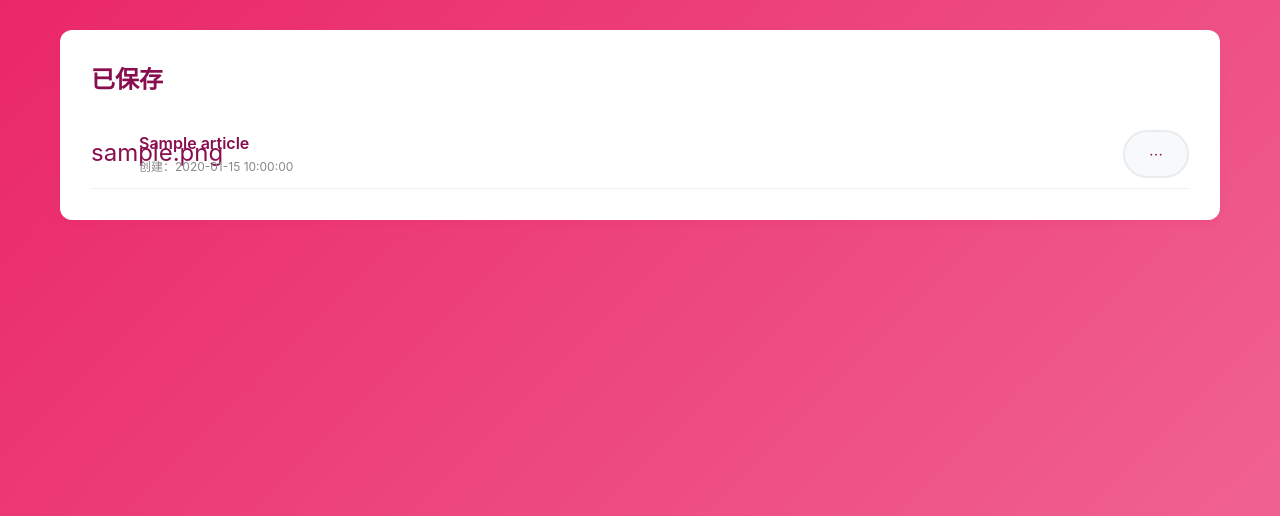
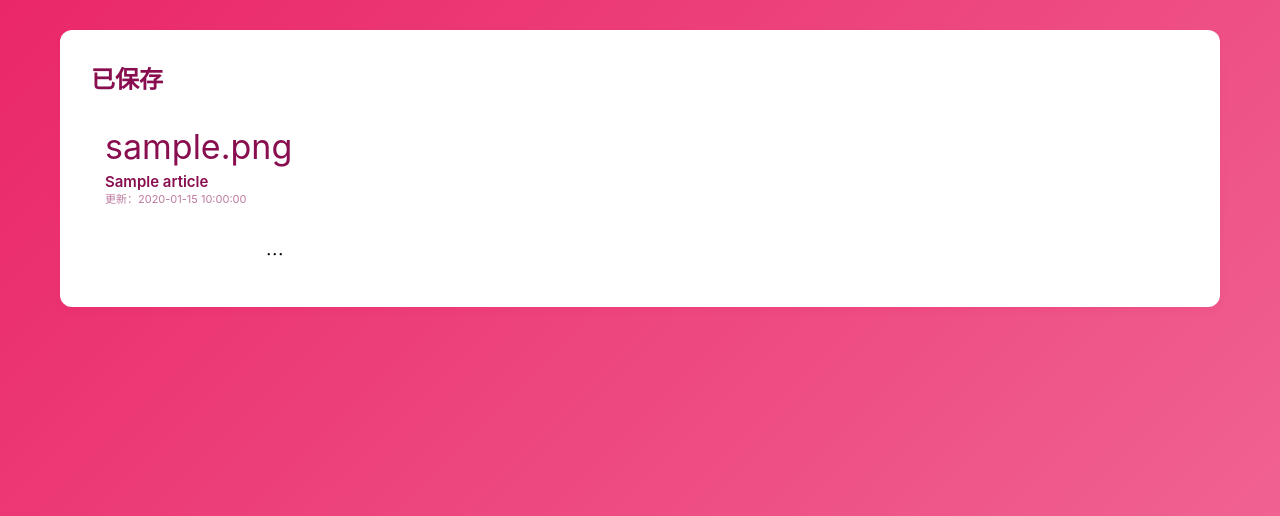
Before and after one commit to buynonsense/YomuTomo, a FastAPI app: page /dashboard in a window 1280 px wide. Shown: the part 271-787 px from the top of the page. Run offline with FastAPI, Linux system fonts and the light colour scheme; the visitor is signed in with stand-in values (Sample User, id 1); tables that the repository leaves empty hold one stand-in row (values such as "Sample post").

Commit message:
refactor(dashboard): 重构仪表板布局和交互
- 采用 Grid 布局替换原有的列表布局，实现响应式文章气泡矩阵
- 添加文章气泡组件，优化文章列表项的样式和交互
- 实现 Action Panel 组件，用于文章重命名和删除操作
- 优化用户体验，增加键盘事件监听，支持快捷键关闭操作面板

```diff
--- a/static/css/new_style.css
+++ b/static/css/new_style.css
@@ -21,6 +21,99 @@
   padding: 0;
   box-sizing: border-box;
 }
+  /* ===== 文章气泡矩阵布局 ===== */
+  .article-grid {
+    display: grid;
+    grid-template-columns: repeat(auto-fill, minmax(180px, 1fr));
+    gap: 16px;
+  }
+  .article-bubble {
+    position: relative;
+    background: radial-gradient(circle at 30% 30%, var(--card-bg-hover) 0%, var(--card-bg) 70%);
+    border: 1px solid var(--border-color);
+    border-radius: 18px;
+    padding: 14px 14px 46px 14px;
+    overflow: hidden;
+    cursor: pointer;
+    transition: transform .18s ease, box-shadow .25s ease, border-color .25s ease;
+    min-height: 160px;
+    display: flex;
+    flex-direction: column;
+    backdrop-filter: blur(4px);
+  }
+  .article-bubble:hover {
+    transform: translateY(-4px);
+    border-color: var(--primary-color);
+    box-shadow: 0 8px 20px rgba(0,0,0,.08), 0 2px 4px rgba(0,0,0,.04);
+  }
+  .bubble-emoji { font-size: 34px; line-height: 1; margin-bottom: 8px; }
+  .bubble-title { font-weight: 600; font-size: 15px; line-height: 1.3; max-height: 2.6em; overflow: hidden; }
+  .bubble-meta { margin-top: auto; font-size: 11px; opacity: .55; }
+  .bubble-menu-btn {
+    position: absolute;
+    right: 6px;
+    bottom: 6px;
+    width: 34px;
+    height: 34px;
+    border-radius: 10px;
+    border: 1px solid var(--border-color);
+    background: var(--card-bg);
+    display: flex;
+    align-items: center;
+    justify-content: center;
+    font-size: 18px;
+    cursor: pointer;
+    transition: background .2s, border-color .2s;
+  }
+  .bubble-menu-btn:hover { background: var(--card-bg-hover); border-color: var(--primary-color); }
+
+  /* ===== Action Panel 蒙层 ===== */
+  .action-overlay {
+    position: fixed;
+    inset: 0;
+    background: transparent; /* 取消遮罩 */
+    display: none;
+    align-items: center;
+    justify-content: center;
+    padding: 30px 20px;
+    z-index: 1200;
+    opacity: 0;
+    transition: opacity .2s ease;
+  }
+  .action-overlay.show { opacity: 1; }
+  /* TODO[TechDebt]: 现已移除遮罩与噪点，如需可选开关，后续加 .overlay-backdrop 修饰类控制 */
+  .action-panel {
+    background: #ffffff; /* 纯白不透明背景 */
+    border: 1px solid var(--border-color);
+    width: 360px;
+    max-width: 100%;
+    border-radius: 20px;
+    padding: 18px 20px 24px 20px;
+    box-shadow: 0 14px 38px -8px rgba(0,0,0,.28), 0 6px 16px -3px rgba(0,0,0,.18);
+    display: flex;
+    flex-direction: column;
+    animation: panelPop .35s cubic-bezier(.3,1.4,.4,1);
+  }
+  @keyframes panelPop {0%{transform:translateY(18px) scale(.96); opacity:0;}100%{transform:translateY(0) scale(1); opacity:1;}}
+  .action-header { display: flex; align-items: center; gap: 10px; margin-bottom: 14px; }
+  .action-header #ap-emoji { font-size: 30px; }
+  .ap-title { font-weight: 600; font-size: 16px; flex: 1; line-height: 1.2; }
+  .ap-close { background: none; border: none; font-size: 20px; cursor: pointer; line-height: 1; padding: 4px 8px; }
+  .ap-close:hover { color: var(--primary-color); }
+  .ap-row { display: flex; gap: 10px; margin-bottom: 14px; width:100%; }
+  .ap-row input[type="text"] { flex:1; padding:10px 12px; border-radius: 10px; border:1px solid var(--border-color); background: var(--input-bg); }
+  .ap-row input[type="text"]:focus { outline: none; border-color: var(--primary-color); box-shadow:0 0 0 3px rgba(64,128,255,.15); }
+  .btn-danger { background: #d9534f; color:#fff; border:none; padding:10px 14px; border-radius:10px; cursor:pointer; transition: background .2s; }
+  .btn-danger:hover { background:#c64540; }
+
+  @media (max-width:640px){
+    .article-grid { grid-template-columns: repeat(auto-fill, minmax(140px,1fr)); gap:12px; }
+    .article-bubble { padding:12px 12px 44px 12px; min-height:140px; }
+    .bubble-emoji { font-size:30px; }
+    .action-panel { width: 92%; padding:16px 16px 22px 16px; }
+  }
+
+  /* TODO[TechDebt]: 样式直接追加到主CSS - 暂缺原子化拆分 - 后续可拆为 dashboard.css （当公共组件体系建立后） */
 
 body {
   font-family: "Noto Sans JP", "Hiragino Kaku Gothic Pro", "Yu Gothic",
--- a/templates/dashboard.html
+++ b/templates/dashboard.html
@@ -20,109 +20,72 @@
       </header>
       <main class="main-content">
         <section class="card">
-          <h2>已保存</h2>
+          <h2 style="margin-bottom:16px;">已保存</h2>
           {% if articles and articles|length > 0 %}
-          <ul>
+          <div class="article-grid">
             {% for a in articles %}
-            <li
-              style="
-                display: flex;
-                align-items: center;
-                justify-content: space-between;
-                padding: 10px 0;
-                border-bottom: 1px solid #eee;
-              "
-            >
-              <a
-                href="/articles/{{ a.id }}"
-                style="
-                  display: flex;
-                  align-items: center;
-                  text-decoration: none;
-                  color: inherit;
-                  flex: 1;
-                "
-              >
-                <span style="font-size: 24px; width: 36px; text-align: center"
-                  >{{ a.emoji_cover or "📝" }}</span
-                >
-                <div style="margin-left: 12px">
-                  <div style="font-weight: 600">{{ a.title }}</div>
-                  <div style="font-size: 12px; color: #888">
-                    创建：{{ a.created_at }}
-                  </div>
-                </div>
-              </a>
-              <div class="dropdown" style="position: relative">
-                <button class="btn-secondary" onclick="toggleMenu(this)">
-                  ⋯
-                </button>
-                <div
-                  class="menu"
-                  style="
-                    display: none;
-                    position: absolute;
-                    right: 0;
-                    top: 32px;
-                    background: #fff;
-                    border: 1px solid #ddd;
-                    border-radius: 6px;
-                    box-shadow: 0 4px 12px rgba(0, 0, 0, 0.08);
-                  "
-                >
-                  <form
-                    method="post"
-                    action="/articles/{{ a.id }}/rename"
-                    style="padding: 8px 12px; display: flex; gap: 6px"
-                  >
-                    <input
-                      name="title"
-                      placeholder="新标题"
-                      style="width: 140px"
-                    />
-                    <button type="submit" class="btn-primary">保存</button>
-                  </form>
-                  <form
-                    method="post"
-                    action="/articles/{{ a.id }}/delete"
-                    onsubmit="return confirm('确定删除该文章吗？');"
-                    style="padding: 8px 12px"
-                  >
-                    <button
-                      type="submit"
-                      class="btn-secondary"
-                      style="width: 100%; text-align: left"
-                    >
-                      删除
-                    </button>
-                  </form>
-                </div>
+            <div class="article-bubble" data-article-id="{{ a.id }}" data-title="{{ a.title | replace('"',' ') | replace('\'',' ') }}">
+              <div class="bubble-main" onclick="openArticle({{ a.id }})" title="打开文章">
+                <div class="bubble-emoji">{{ a.emoji_cover or "📝" }}</div>
+                <div class="bubble-title" title="{{ a.title }}">{{ a.title }}</div>
+                <div class="bubble-meta">更新：{{ a.updated_at }}</div>
               </div>
-            </li>
+              <button class="bubble-menu-btn" onclick="showActionPanel(event, {{ a.id }})" aria-label="更多操作">⋯</button>
+            </div>
             {% endfor %}
-          </ul>
+          </div>
           {% else %}
           <p>还没有保存的文章。回到首页粘贴文本后开始生成吧。</p>
           {% endif %}
         </section>
       </main>
     </div>
+    <div id="action-panel-overlay" class="action-overlay" style="display:none;">
+      <div class="action-panel">
+        <div class="action-header">
+          <span id="ap-emoji">📝</span>
+          <span id="ap-title" class="ap-title">标题</span>
+          <button class="ap-close" onclick="closeActionPanel()">✕</button>
+        </div>
+        <form id="rename-form" method="post" class="ap-row">
+          <input type="text" name="title" id="ap-input" placeholder="新标题" />
+          <button type="submit" class="btn-primary" style="white-space:nowrap;">保存</button>
+        </form>
+        <form id="delete-form" method="post" onsubmit="return confirm('确定删除该文章吗？');" class="ap-row">
+          <button type="submit" class="btn-danger" style="width:100%;">删除文章</button>
+        </form>
+      </div>
+    </div>
     <script>
-      function toggleMenu(btn) {
-        const menu = btn.parentElement.querySelector(".menu");
-        const visible = menu.style.display === "block";
-        document
-          .querySelectorAll(".menu")
-          .forEach((m) => (m.style.display = "none"));
-        menu.style.display = visible ? "none" : "block";
+      function openArticle(id){ window.location.href = '/articles/' + id }
+      function showActionPanel(e,id){
+        e.stopPropagation();
+        const bubble = e.currentTarget.closest('.article-bubble');
+        const emoji = bubble.querySelector('.bubble-emoji').textContent.trim() || '📝';
+        const title = bubble.dataset.title || '标题';
+        const overlay = document.getElementById('action-panel-overlay');
+        document.getElementById('ap-emoji').textContent = emoji;
+        document.getElementById('ap-title').textContent = title;
+        const renameForm = document.getElementById('rename-form');
+        const deleteForm = document.getElementById('delete-form');
+        renameForm.action = '/articles/' + id + '/rename';
+        deleteForm.action = '/articles/' + id + '/delete';
+        document.getElementById('ap-input').value = title;
+        overlay.style.display='flex';
+        setTimeout(()=>overlay.classList.add('show'),10);
       }
-      document.addEventListener("click", function (e) {
-        if (!e.target.closest(".dropdown")) {
-          document
-            .querySelectorAll(".menu")
-            .forEach((m) => (m.style.display = "none"));
+      function closeActionPanel(){
+        const overlay = document.getElementById('action-panel-overlay');
+        overlay.classList.remove('show');
+        setTimeout(()=>overlay.style.display='none',200);
+      }
+      document.addEventListener('click', (e)=>{
+        const overlay = document.getElementById('action-panel-overlay');
+        if(overlay.style.display==='flex' && !e.target.closest('.action-panel') && !e.target.closest('.bubble-menu-btn')){
+          closeActionPanel();
         }
       });
+      document.addEventListener('keydown', (e)=>{ if(e.key==='Escape') closeActionPanel(); });
     </script>
   </body>
 </html>
```
